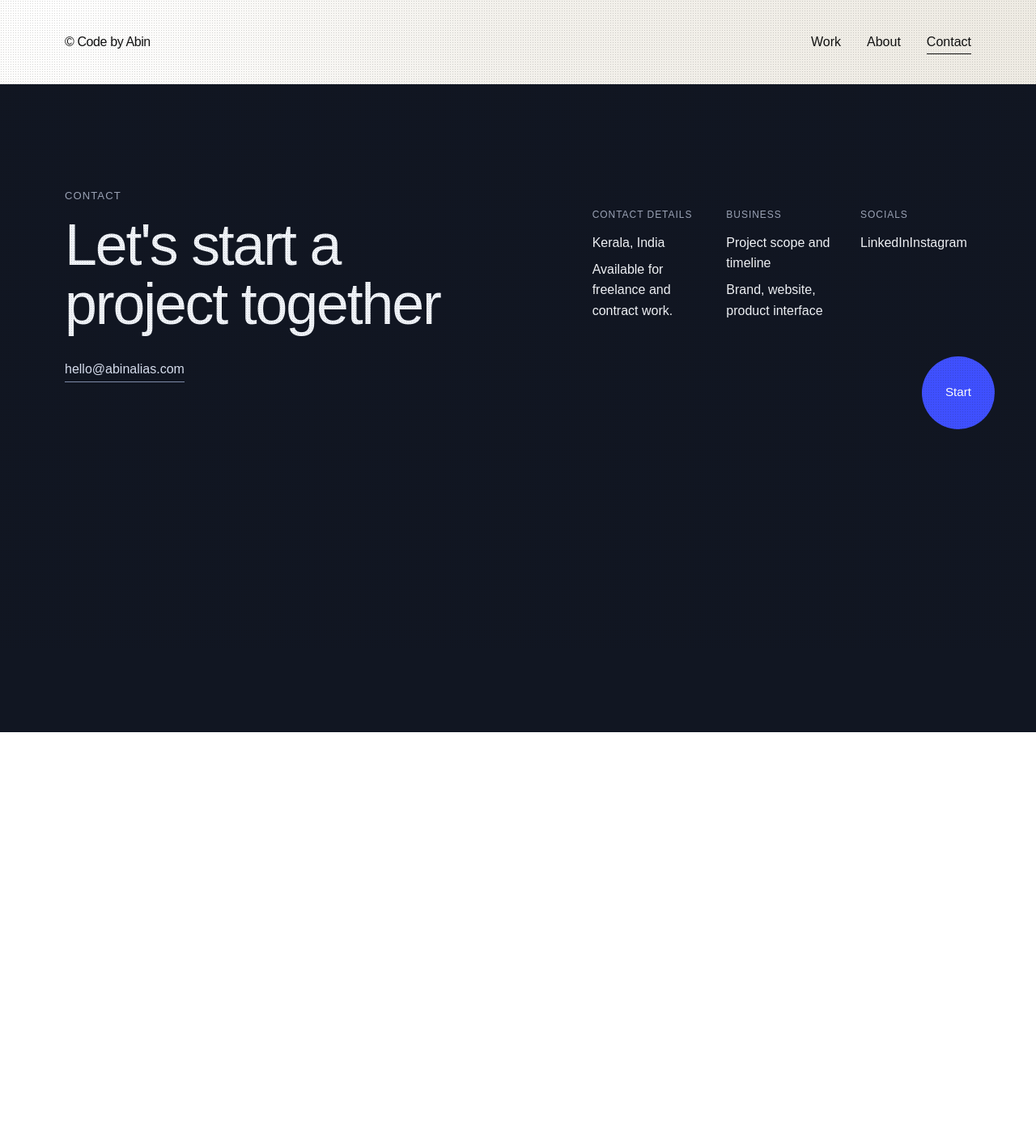
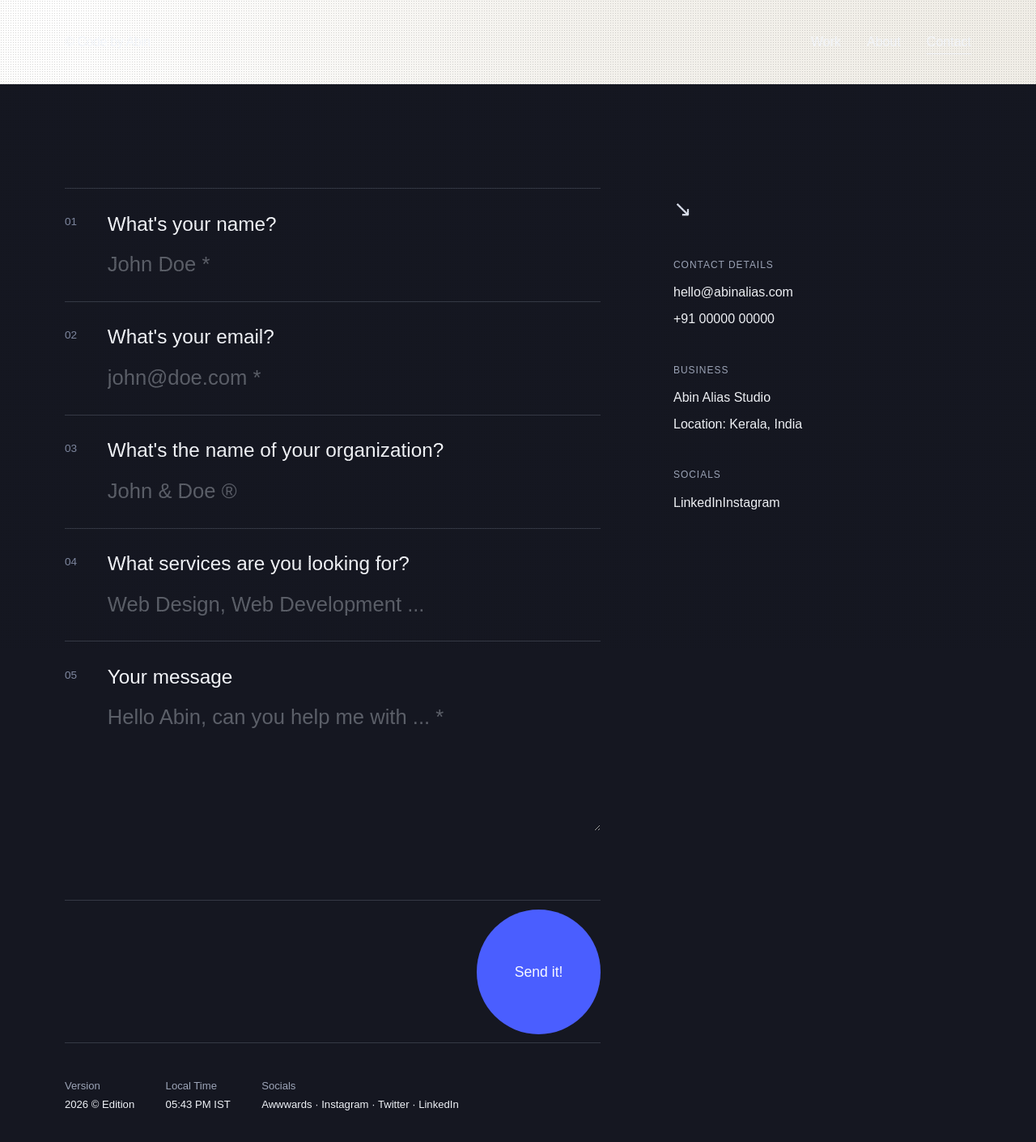
Before and after one commit to abinalyas/abinalias-portfolio, a Next.js app: page /contact in a window 1280 px wide. Shown: the top 1410 px of the page at 81% size. Before the commit the page ends 904 px from the top, so only its background shows below. Built offline with nearby package versions, Linux system fonts and the light colour scheme.

Commit message:
Add missing split contact form section and dark header style

```diff
--- a/app/contact/page.tsx
+++ b/app/contact/page.tsx
@@ -2,28 +2,69 @@ export default function ContactPage() {
   return (
     <section className="contact-page" data-page-body>
       <div className="container contact-page-grid">
-        <div>
-          <p className="contact-page-kicker" data-page-kicker>
-            Contact
-          </p>
-          <h1 className="contact-page-title" data-page-title>
-            Let&apos;s start a project together
-          </h1>
-          <a href="mailto:hello@abinalias.com" className="contact-page-mail">
-            hello@abinalias.com
-          </a>
+        <div className="contact-form-side">
+          <form className="contact-form" action="#" method="post">
+            <label className="contact-row">
+              <span className="contact-index">01</span>
+              <span className="contact-content">
+                <span className="contact-question">What&apos;s your name?</span>
+                <input type="text" name="name" placeholder="John Doe *" />
+              </span>
+            </label>
+
+            <label className="contact-row">
+              <span className="contact-index">02</span>
+              <span className="contact-content">
+                <span className="contact-question">What&apos;s your email?</span>
+                <input type="email" name="email" placeholder="john@doe.com *" />
+              </span>
+            </label>
+
+            <label className="contact-row">
+              <span className="contact-index">03</span>
+              <span className="contact-content">
+                <span className="contact-question">What&apos;s the name of your organization?</span>
+                <input type="text" name="org" placeholder="John & Doe ®" />
+              </span>
+            </label>
+
+            <label className="contact-row">
+              <span className="contact-index">04</span>
+              <span className="contact-content">
+                <span className="contact-question">What services are you looking for?</span>
+                <input type="text" name="services" placeholder="Web Design, Web Development ..." />
+              </span>
+            </label>
+
+            <label className="contact-row contact-row-message">
+              <span className="contact-index">05</span>
+              <span className="contact-content">
+                <span className="contact-question">Your message</span>
+                <textarea name="message" placeholder="Hello Abin, can you help me with ... *" />
+              </span>
+            </label>
+          </form>
+
+          <div className="contact-submit-wrap">
+            <button type="button" className="contact-submit-orb">
+              Send it!
+            </button>
+          </div>
         </div>
 
         <div className="contact-page-cols">
+          <span className="contact-arrow" aria-hidden="true">
+            ↘
+          </span>
           <div>
             <h4>Contact Details</h4>
-            <p>Kerala, India</p>
-            <p>Available for freelance and contract work.</p>
+            <p>hello@abinalias.com</p>
+            <p>+91 00000 00000</p>
           </div>
           <div>
             <h4>Business</h4>
-            <p>Project scope and timeline</p>
-            <p>Brand, website, product interface</p>
+            <p>Abin Alias Studio</p>
+            <p>Location: Kerala, India</p>
           </div>
           <div>
             <h4>Socials</h4>
@@ -36,8 +77,20 @@ export default function ContactPage() {
           </div>
         </div>
       </div>
-      <div className="contact-page-orb" aria-hidden="true">
-        Start
+
+      <div className="container contact-bottom-meta">
+        <div>
+          <p>Version</p>
+          <p>2026 © Edition</p>
+        </div>
+        <div>
+          <p>Local Time</p>
+          <p>05:43 PM IST</p>
+        </div>
+        <div>
+          <p>Socials</p>
+          <p>Awwwards · Instagram · Twitter · LinkedIn</p>
+        </div>
       </div>
     </section>
   );
--- a/app/globals.css
+++ b/app/globals.css
@@ -116,6 +116,14 @@ main {
 
 .header-home .nav-link::after {
   background: rgba(255, 255, 255, 0.94);
+}
+
+.header-dark {
+  color: rgba(241, 244, 250, 0.92);
+}
+
+.header-dark .nav-link::after {
+  background: rgba(241, 244, 250, 0.92);
 }
 
 .landing-hero {
@@ -693,49 +701,104 @@ main {
 .contact-page {
   position: relative;
   min-height: 100svh;
-  background: #111622;
+  background: #151721;
   color: #eff2f7;
-  padding: clamp(7rem, 10vw, 10rem) 0 clamp(4rem, 7vw, 7rem);
+  padding: clamp(7rem, 10vw, 10rem) 0 clamp(2.5rem, 5vw, 4.2rem);
   overflow: hidden;
 }
 
 .contact-page-grid {
   display: grid;
-  grid-template-columns: minmax(0, 1.2fr) minmax(0, 1fr);
-  gap: clamp(2.5rem, 7vw, 8rem);
+  grid-template-columns: minmax(0, 1.35fr) minmax(0, 0.75fr);
+  gap: clamp(2rem, 7vw, 7rem);
+  align-items: start;
 }
 
-.contact-page-kicker {
-  margin: 0;
-  text-transform: uppercase;
-  letter-spacing: 0.08em;
-  font-size: 0.82rem;
-  color: #9da5b8;
+.contact-form-side {
+  min-width: 0;
 }
 
-.contact-page-title {
-  margin: 0.9rem 0 0;
-  max-width: 12ch;
-  font-family: "Clash Grotesk", "Space Grotesk", sans-serif;
-  font-size: clamp(2.2rem, 5.6vw, 6rem);
-  letter-spacing: -0.03em;
-  line-height: 1.02;
+.contact-form {
+  border-top: 1px solid rgba(139, 147, 167, 0.27);
 }
 
-.contact-page-mail {
-  display: inline-block;
-  margin-top: 2rem;
-  color: #d8dfef;
-  border-bottom: 1px solid #7e8ba9;
-  padding-bottom: 0.18rem;
+.contact-row {
+  display: grid;
+  grid-template-columns: 2.2rem 1fr;
+  gap: 1.1rem;
+  border-bottom: 1px solid rgba(139, 147, 167, 0.27);
+  padding: 1.6rem 0 1.65rem;
+}
+
+.contact-row-message {
+  min-height: 20rem;
+}
+
+.contact-index {
+  color: #7e879f;
+  font-size: 0.85rem;
+  padding-top: 0.35rem;
+}
+
+.contact-question {
+  display: block;
+  font-size: clamp(1.25rem, 1.9vw, 2.2rem);
+  color: #f3f5f9;
+  margin-bottom: 0.75rem;
+}
+
+.contact-content input,
+.contact-content textarea {
+  width: 100%;
+  border: 0;
+  outline: 0;
+  background: transparent;
+  color: #eff2f7;
+  font-size: clamp(1.28rem, 2vw, 2rem);
+  font-family: "Satoshi", "Manrope", sans-serif;
+  padding: 0;
+}
+
+.contact-content input::placeholder,
+.contact-content textarea::placeholder {
+  color: rgba(224, 228, 239, 0.35);
+}
+
+.contact-content textarea {
+  min-height: 10rem;
+  resize: vertical;
+}
+
+.contact-submit-wrap {
+  border-bottom: 1px solid rgba(139, 147, 167, 0.27);
+  min-height: 11rem;
+  display: flex;
+  justify-content: flex-end;
+  align-items: center;
+}
+
+.contact-submit-orb {
+  width: clamp(8rem, 12vw, 10.5rem);
+  aspect-ratio: 1 / 1;
+  border: 0;
+  border-radius: 999px;
+  background: #4a5eff;
+  color: #f7f8ff;
+  font-size: 1.1rem;
+  cursor: pointer;
+  transition: transform 0.25s ease;
+}
+
+.contact-submit-orb:hover {
+  transform: scale(1.05);
 }
 
 .contact-page-cols {
-  display: grid;
-  grid-template-columns: repeat(3, minmax(0, 1fr));
-  gap: 1.8rem;
+  display: flex;
+  flex-direction: column;
+  gap: 2.1rem;
   align-content: start;
-  padding-top: clamp(0rem, 3vw, 1.5rem);
+  padding-top: 0.4rem;
 }
 
 .contact-page-cols h4 {
@@ -753,18 +816,28 @@ main {
   line-height: 1.6;
 }
 
-.contact-page-orb {
-  position: absolute;
-  right: clamp(1.2rem, 4vw, 4rem);
-  top: 42%;
-  width: clamp(4.7rem, 7vw, 6.2rem);
-  aspect-ratio: 1 / 1;
-  border-radius: 999px;
-  background: #3f50ff;
-  color: #fff;
+.contact-arrow {
+  display: inline-block;
+  margin-bottom: 0.3rem;
+  color: #dce1ed;
+  font-size: 1.7rem;
+}
+
+.contact-bottom-meta {
   display: grid;
-  place-items: center;
-  font-size: 0.95rem;
+  grid-template-columns: auto auto 1fr;
+  gap: 2.4rem;
+  margin-top: 2.4rem;
+  color: #9da5b8;
+  font-size: 0.82rem;
+}
+
+.contact-bottom-meta div p {
+  margin: 0.24rem 0;
+}
+
+.contact-bottom-meta div p:last-child {
+  color: #eff2f7;
 }
 
 .kicker {
@@ -979,12 +1052,17 @@ main {
   }
 
   .contact-page-cols {
-    grid-template-columns: 1fr;
+    gap: 1.4rem;
   }
 
-  .contact-page-orb {
-    top: auto;
-    bottom: 2rem;
+  .contact-bottom-meta {
+    grid-template-columns: 1fr;
+    gap: 1rem;
+  }
+
+  .contact-submit-wrap {
+    justify-content: flex-start;
+    min-height: 8rem;
   }
 }
 
--- a/components/header.tsx
+++ b/components/header.tsx
@@ -12,9 +12,10 @@ const links = [
 export function Header() {
   const pathname = usePathname();
   const isHome = pathname === '/';
+  const isContact = pathname === '/contact';
 
   return (
-    <header className={`container py-8 sm:py-10 ${isHome ? 'header-home' : ''}`}>
+    <header className={`container py-8 sm:py-10 ${isHome ? 'header-home' : ''} ${isContact ? 'header-dark' : ''}`}>
       <div className="flex items-center justify-between gap-8">
         <Link href="/" className="font-display text-sm tracking-tight sm:text-base">
           © Code by Abin
```
